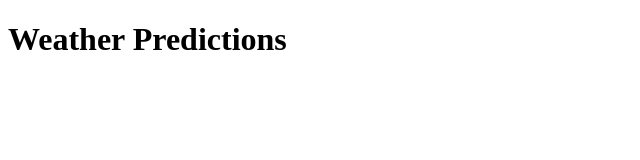
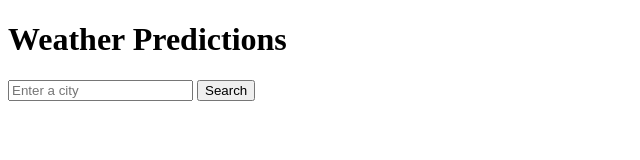
Before and after one commit to mLek10/Weather-Predictor, a plain HTML site: page index.html in a window 1280 px wide. Shown: the whole page, without its empty margins (0-640 px from the left). Drawn offline with Linux system fonts and the light colour scheme.

Commit message:
added search button

```diff
--- a/index.html
+++ b/index.html
@@ -7,7 +7,13 @@
 </head>
 <body>
     <h1>Weather Predictions</h1>
+    <div id="search-container">
+        <input type="text" id="city-input" placeholder="Enter a city">
+        <button id="search-btn">Search</button>
+    </div>
     <div id="weather-info"></div>
+    <div id="forecast"></div>
+
     <script src="script.js"></script>
 </body>
 </html>
```
